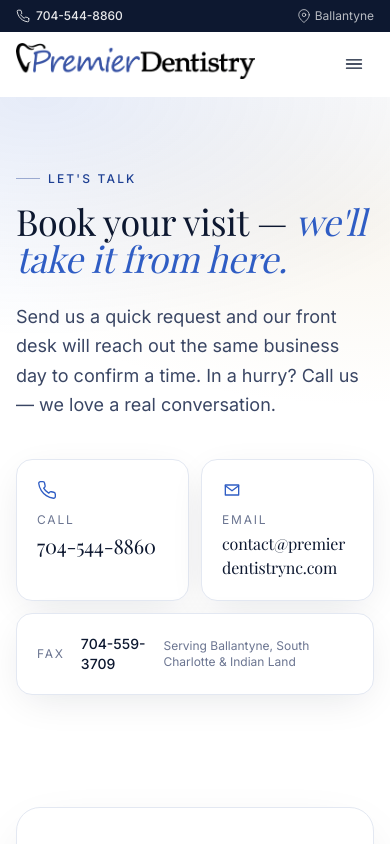
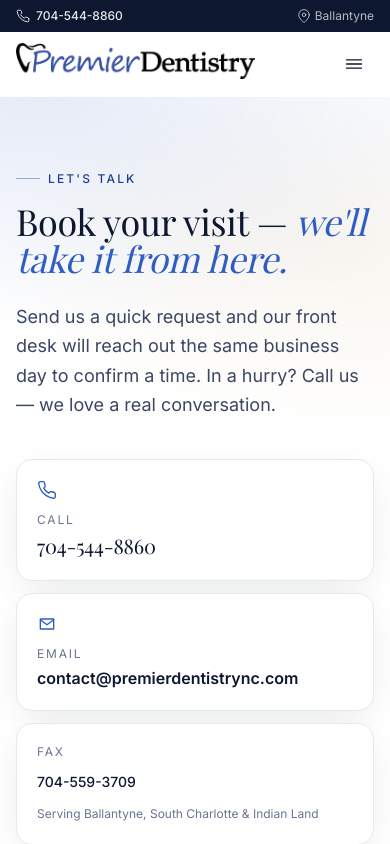
Before and after one commit to sendeepak2025/premierdentistrync.com, a Next.js app: page /contact in a window 390 px wide. Shown: the top 844 px of the page. Built offline with nearby package versions, Linux system fonts and the light colour scheme; a web font is replaced by a local one.

Commit message:
Fix mobile contact cards

```diff
--- a/src/app/contact/page.tsx
+++ b/src/app/contact/page.tsx
@@ -32,7 +32,7 @@
               </p>
             </div>
             <div className="lg:col-span-5">
-              <div className="grid grid-cols-2 gap-3">
+              <div className="grid gap-3 sm:grid-cols-2">
                 <a
                   href={site.phoneHref}
                   className="bg-white rounded-2xl p-5 border border-line shadow-soft hover:shadow-card hover:-translate-y-0.5 transition-all"
@@ -41,7 +41,7 @@
                   <div className="mt-3 text-xs uppercase tracking-[0.15em] text-muted">
                     Call
                   </div>
-                  <div className="mt-1 font-display text-xl text-ink">
+                  <div className="mt-1 font-display text-xl text-ink whitespace-nowrap">
                     {site.phone}
                   </div>
                 </a>
@@ -53,17 +53,17 @@
                   <div className="mt-3 text-xs uppercase tracking-[0.15em] text-muted">
                     Email
                   </div>
-                  <div className="mt-1 font-display text-base text-ink break-all">
+                  <div className="mt-1 text-base font-semibold leading-6 text-ink break-words">
                     {site.email}
                   </div>
                 </a>
-                <div className="bg-white rounded-2xl p-5 border border-line shadow-soft col-span-2">
-                  <div className="flex items-center gap-4 text-sm">
+                <div className="bg-white rounded-2xl p-5 border border-line shadow-soft sm:col-span-2">
+                  <div className="grid gap-3 text-sm sm:grid-cols-[auto_auto_1fr] sm:items-center sm:gap-4">
                     <span className="text-xs uppercase tracking-[0.15em] text-muted shrink-0">
                       Fax
                     </span>
-                    <span className="font-medium text-ink">{site.fax}</span>
-                    <span className="ml-auto text-xs text-muted">
+                    <span className="font-medium text-ink whitespace-nowrap">{site.fax}</span>
+                    <span className="text-xs leading-5 text-muted sm:ml-auto sm:text-right">
                       Serving Ballantyne, South Charlotte &amp; Indian Land
                     </span>
                   </div>
```
